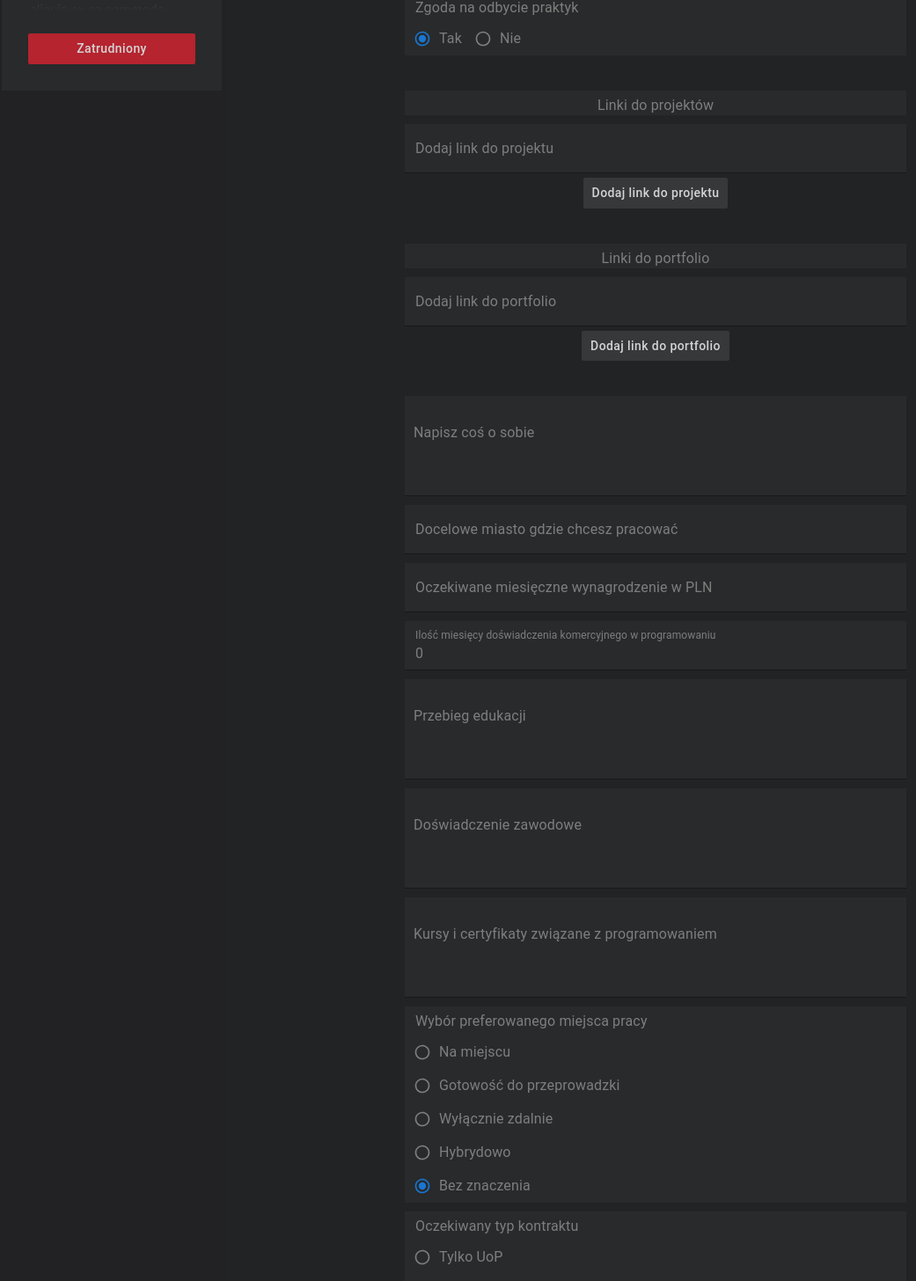
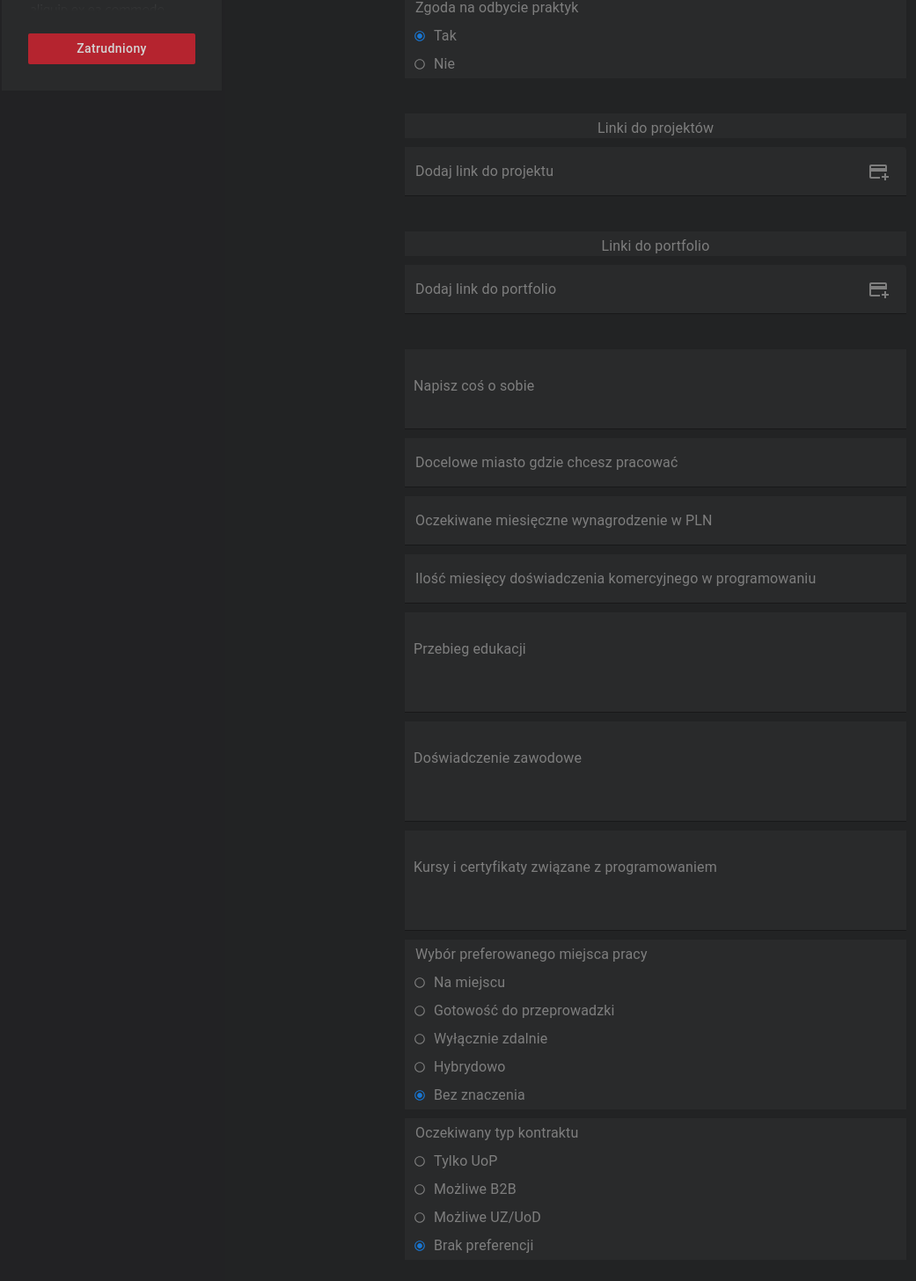
Before and after one commit to patrycja-dev41171/megak-headhunter-6-frontend, a React (Create React App) app: page /student in a window 1280 px wide. Shown: the part 675-2131 px from the top of the page at 88% size, without its empty margins (22-1063 px from the left). Built offline with nearby package versions, Linux system fonts and the light colour scheme.

Commit message:
Separate components, added icon to send

```diff
--- a/src/components/StudentForm/StudentForm.tsx
+++ b/src/components/StudentForm/StudentForm.tsx
@@ -9,12 +9,14 @@ import {
     FormLabel,
     Radio,
     RadioGroup,
-    TextField,
 } from "@mui/material";
 import {MainStyledTextField} from "../StyledComponents/MainStyledTextField";
 import InputAdornment from "@mui/material/InputAdornment";
 import IconButton from "@mui/material/IconButton";
 import DeleteForeverOutlinedIcon from '@mui/icons-material/DeleteForeverOutlined';
+import AddCardIcon from '@mui/icons-material/AddCard';
+import {MultiLineStyledTextField} from "../StyledComponents/MultiLineStyledTextField";
+import OpenInNewIcon from '@mui/icons-material/OpenInNew';
 import "./StudentForm.css";
 
 
@@ -49,6 +51,11 @@ export const StudentForm = () => {
         control,
         name: 'projectUrls'
     })
+
+    //openLinkInNweTab
+    const openInNewTab = (url: string) => {
+        window.open(url, '_blank' );
+    };
 
     const handleClickOnePortfolio = (e: any) => {
         e.preventDefault();
@@ -147,44 +154,43 @@ export const StudentForm = () => {
                     <FormControl fullWidth>
                         <FormLabel
                             sx={{backgroundColor: '#292a2b', color: '#7E7E7E', padding: "5px 12px", textAlign: 'left'}}
-                            // id="demo-row-radio-buttons-group-label"
                         >
                             Zgoda na odbycie praktyk
                         </FormLabel>
                         <RadioGroup
-                            row
                             defaultValue="1"
-                            // aria-labelledby="demo-row-radio-buttons-group-label"
                             sx={{
                                 color: '#7E7E7E',
                                 backgroundColor: '#292a2b',
                                 padding: '0 12px'
                             }}
-                            {...register('canTakeApprenticeship')}
                         >
                             <FormControlLabel
+                                {...register('canTakeApprenticeship')}
                                 value="1"
                                 control={
                                     <Radio
                                         sx={{
                                             color: '#7E7E7E',
-                                            '& .MuiSvgIcon-root': {fontSize: 20,}
+                                            '& .MuiSvgIcon-root': {fontSize: 14}
                                         }}
                                     />
                                 }
                                 label="Tak"
                             />
                             <FormControlLabel
+                                {...register('canTakeApprenticeship')}
                                 value="0"
                                 control={
                                     <Radio
                                         sx={{
                                             color: '#7E7E7E',
-                                            '& .MuiSvgIcon-root': {fontSize: 20,}
+                                            '& .MuiSvgIcon-root': {fontSize: 14}
                                         }}
                                     />
                                 }
-                                label="Nie"/>
+                                label="Nie"
+                            />
                         </RadioGroup>
                     </FormControl>
                 </div>
@@ -221,6 +227,20 @@ export const StudentForm = () => {
                                                         cursor: 'pointer',
                                                         transition: '0.3s',
                                                         '&:hover': {
+                                                            color: '#146DA0',
+                                                        }
+                                                    }}
+                                                    onClick={() => openInNewTab(oneProject.value)}
+                                                >
+                                                    <OpenInNewIcon/>
+                                                </IconButton>
+
+                                                <IconButton
+                                                    sx={{
+                                                        color: '#7E7E7E',
+                                                        cursor: 'pointer',
+                                                        transition: '0.3s',
+                                                        '&:hover': {
                                                             color: '#d93535',
                                                         }
                                                     }}
@@ -245,23 +265,27 @@ export const StudentForm = () => {
                             name="projectInput"
                             onChange={(e) => setOneProject(e.target.value)}
                             label="Dodaj link do projektu"
-                        />
-                        <div>
-                            <MainButton
-                                type="button"
+                            InputProps={{
+                                style: {backgroundColor: '#292a2b'},
+                                endAdornment: (
+                                    <InputAdornment position="end">
+                                        <IconButton
                                             sx={{
-                                    backgroundColor: '#3B3E3FFF',
+                                                color: '#7E7E7E',
+                                                cursor: 'pointer',
+                                                transition: '0.3s',
                                                 '&:hover': {
-                                        backgroundColor: '#3B3E3FFF',
-                                        color: '#0B8BD4',
+                                                    color: '#146DA0',
                                                 }
                                             }}
                                             onClick={handleClickOneProject}
                                         >
-                                Dodaj link do projektu
-                            </MainButton>
-                        </div>
-
+                                            <AddCardIcon/>
+                                        </IconButton>
+                                    </InputAdornment>
+                                ),
+                            }}
+                        />
                     </div>
                 </div>
 
@@ -320,44 +344,38 @@ export const StudentForm = () => {
                             name="portfolioInput"
                             onChange={(e) => setOnePortfolio(e.target.value)}
                             label="Dodaj link do portfolio"
-                        />
-                        <div>
-                            <MainButton
-                                type="button"
+                            InputProps={{
+                                style: {backgroundColor: '#292a2b'},
+                                endAdornment: (
+                                    <InputAdornment position="end">
+                                        <IconButton
                                             sx={{
-                                    backgroundColor: '#3B3E3FFF',
+                                                color: '#7E7E7E',
+                                                cursor: 'pointer',
+                                                transition: '0.3s',
                                                 '&:hover': {
-                                        backgroundColor: '#3B3E3FFF',
-                                        color: '#0B8BD4',
+                                                    color: '#146DA0',
                                                 }
                                             }}
                                             onClick={handleClickOnePortfolio}
                                         >
-                                Dodaj link do portfolio
-                            </MainButton>
-                        </div>
+                                            <AddCardIcon/>
+                                        </IconButton>
+                                    </InputAdornment>
+                                ),
+                            }}
+                        />
                     </div>
                 </div>
                 {/*---------------------------------BIO--------------------------------------*/}
                 <div className="formView_input">
-                    <TextField
+                    <MultiLineStyledTextField
                         fullWidth
                         {...register('bio')}
                         label="Napisz coś o sobie"
                         multiline
-                        minRows={3}
+                        minRows={2}
                         variant="standard"
-                        sx={{
-                            backgroundColor: '#292a2b',
-                            '& .MuiInputLabel-root': {
-                                color: '#7E7E7E',
-                                padding: '10px',
-                            },
-                            '& .MuiInputBase-input': {
-                                color: '#7E7E7E',
-                                padding: '10px',
-                            },
-                        }}
                     />
                 </div>
 
@@ -390,8 +408,7 @@ export const StudentForm = () => {
                         fullWidth
                         type="number"
                         {...register('monthsOfCommercialExp')}
-                        InputProps={{inputProps: {min: 0, max: 9999},}}
-                        defaultValue={0}
+                        InputProps={{inputProps: {min: 0, max: 9999}}}
                         variant="filled"
                         label="Ilość miesięcy doświadczenia komercyjnego w programowaniu"
                     />
@@ -399,70 +416,37 @@ export const StudentForm = () => {
 
                 {/*------------------------------EDUKACJA----------------------------------*/}
                 <div className="formView_input">
-                    <TextField
+                    <MultiLineStyledTextField
                         fullWidth
                         {...register('education')}
                         label="Przebieg edukacji"
                         multiline
                         minRows={3}
                         variant="standard"
-                        sx={{
-                            backgroundColor: '#292a2b',
-                            '& .MuiInputLabel-root': {
-                                color: '#7E7E7E',
-                                padding: '10px',
-                            },
-                            '& .MuiInputBase-input': {
-                                color: '#7E7E7E',
-                                padding: '10px',
-                            },
-                        }}
                     />
                 </div>
 
                 {/*------------------------------PRZEBIEG DOŚWIADCZENIA ZAWODOWEGO-----------------------------*/}
                 <div className="formView_input">
-                    <TextField
+                    <MultiLineStyledTextField
                         fullWidth
                         {...register('workExperience')}
                         label="Doświadczenie zawodowe"
                         multiline
                         minRows={3}
                         variant="standard"
-                        sx={{
-                            backgroundColor: '#292a2b',
-                            '& .MuiInputLabel-root': {
-                                color: '#7E7E7E',
-                                padding: '10px',
-                            },
-                            '& .MuiInputBase-input': {
-                                color: '#7E7E7E',
-                                padding: '10px',
-                            },
-                        }}
                     />
                 </div>
 
                 {/*------------------------------KURSY I CERTYFIKATY ZWIĄZANE Z PROGRAMOWANIEM-----------------------------*/}
                 <div className="formView_input">
-                    <TextField
+                    <MultiLineStyledTextField
                         fullWidth
                         {...register('courses')}
                         label="Kursy i certyfikaty związane z programowaniem"
                         multiline
                         minRows={3}
                         variant="standard"
-                        sx={{
-                            backgroundColor: '#292a2b',
-                            '& .MuiInputLabel-root': {
-                                color: '#7E7E7E',
-                                padding: '10px',
-                            },
-                            '& .MuiInputBase-input': {
-                                color: '#7E7E7E',
-                                padding: '10px',
-                            },
-                        }}
                     />
                 </div>
 
@@ -480,64 +464,68 @@ export const StudentForm = () => {
                                 backgroundColor: '#292a2b',
                                 padding: '0 12px'
                             }}
-                            {...register('expectedTypeWork')}
                             defaultValue="Bez znaczenia"
                         >
                             <FormControlLabel
+                                {...register('expectedTypeWork')}
                                 value="Na miejscu"
                                 control={
                                     <Radio
                                         sx={{
                                             color: '#7E7E7E',
-                                            '& .MuiSvgIcon-root': {fontSize: 20,}
+                                            '& .MuiSvgIcon-root': {fontSize: 14}
                                         }}
                                     />
                                 }
                                 label="Na miejscu"
                             />
                             <FormControlLabel
+                                {...register('expectedTypeWork')}
                                 value="Gotowość do przeprowadzki"
                                 control={
                                     <Radio
                                         sx={{
                                             color: '#7E7E7E',
-                                            '& .MuiSvgIcon-root': {fontSize: 20,}
+                                            '& .MuiSvgIcon-root': {fontSize: 14}
                                         }}
                                     />
                                 }
                                 label="Gotowość do przeprowadzki"
                             />
                             <FormControlLabel
+                                {...register('expectedTypeWork')}
                                 value="Wyłącznie zdalnie"
                                 control={
                                     <Radio
                                         sx={{
                                             color: '#7E7E7E',
-                                            '& .MuiSvgIcon-root': {fontSize: 20,}
+                                            '& .MuiSvgIcon-root': {fontSize: 14}
                                         }}
                                     />
                                 }
                                 label="Wyłącznie zdalnie"
                             />
                             <FormControlLabel
+                                {...register('expectedTypeWork')}
                                 value="Hybrydowo"
                                 control={
                                     <Radio
                                         sx={{
                                             color: '#7E7E7E',
-                                            '& .MuiSvgIcon-root': {fontSize: 20,}
+                                            '& .MuiSvgIcon-root': {fontSize: 14}
                                         }}
                                     />
                                 }
                                 label="Hybrydowo"
                             />
                             <FormControlLabel
+                                {...register('expectedTypeWork')}
                                 value="Bez znaczenia"
                                 control={
                                     <Radio
                                         sx={{
                                             color: '#7E7E7E',
-                                            '& .MuiSvgIcon-root': {fontSize: 20,}
+                                            '& .MuiSvgIcon-root': {fontSize: 14}
                                         }}
                                     />
                                 }
@@ -561,52 +549,55 @@ export const StudentForm = () => {
                                 backgroundColor: '#292a2b',
                                 padding: '0 12px'
                             }}
-                            {...register('expectedContractType')}
                             defaultValue="Brak preferencji"
                         >
                             <FormControlLabel
+                                {...register('expectedContractType')}
                                 value="Tylko UoP"
                                 control={
                                     <Radio
                                         sx={{
                                             color: '#7E7E7E',
-                                            '& .MuiSvgIcon-root': {fontSize: 20,}
+                                            '& .MuiSvgIcon-root': {fontSize: 14}
                                         }}
                                     />
                                 }
                                 label="Tylko UoP"
                             />
                             <FormControlLabel
+                                {...register('expectedContractType')}
                                 value="Możliwe B2B"
                                 control={
                                     <Radio
                                         sx={{
                                             color: '#7E7E7E',
-                                            '& .MuiSvgIcon-root': {fontSize: 20,}
+                                            '& .MuiSvgIcon-root': {fontSize: 14}
                                         }}
                                     />
                                 }
                                 label="Możliwe B2B"
                             />
                             <FormControlLabel
+                                {...register('expectedContractType')}
                                 value="Możliwe UZ/UoD"
                                 control={
                                     <Radio
                                         sx={{
                                             color: '#7E7E7E',
-                                            '& .MuiSvgIcon-root': {fontSize: 20,}
+                                            '& .MuiSvgIcon-root': {fontSize: 14}
                                         }}
                                     />
                                 }
                                 label="Możliwe UZ/UoD"
                             />
                             <FormControlLabel
+                                {...register('expectedContractType')}
                                 value="Brak preferencji"
                                 control={
                                     <Radio
                                         sx={{
                                             color: '#7E7E7E',
-                                            '& .MuiSvgIcon-root': {fontSize: 20,}
+                                            '& .MuiSvgIcon-root': {fontSize: 14}
                                         }}
                                     />
                                 }
@@ -625,7 +616,7 @@ export const StudentForm = () => {
                     </SimpleDialog>
                 }
                 <div style={{marginTop: '50px'}}>
-                    <MainButton type="submit">Wyślij dane</MainButton>
+                    <MainButton type="submit">Zapisz dane z formularza</MainButton>
                 </div>
             </form>
         </>
--- a/src/components/StyledComponents/MainStyledTextField.tsx
+++ b/src/components/StyledComponents/MainStyledTextField.tsx
@@ -2,7 +2,7 @@ import {styled} from "@mui/system";
 import {TextField} from "@mui/material";
 
 export const MainStyledTextField = styled(TextField, {
-    name: "StyledTextField",
+    name: "MainStyledTextField",
 })({
     input: {
         '&:-webkit-autofill': {
--- a/src/components/StyledComponents/AddHrStyledTextField.ts
+++ b/src/components/StyledComponents/MultiLineStyledTextField.tsx
@@ -1,8 +1,8 @@
 import {styled} from "@mui/system";
 import {TextField} from "@mui/material";
 
-export const AddHrStyledTextField = styled(TextField, {
-    name: "StyledTextField",
+export const MultiLineStyledTextField = styled(TextField, {
+    name: "MultiLineStyledTextField",
 })({
     input: {
         '&:-webkit-autofill': {
@@ -11,17 +11,13 @@ export const AddHrStyledTextField = styled(TextField, {
             borderRadius: '0',
         },
     },
+    backgroundColor: '#292a2b',
     '& .MuiInputLabel-root': {
         color: '#7E7E7E',
+        padding: '10px',
     },
     '& .MuiInputBase-input': {
         color: '#7E7E7E',
-        backgroundColor: '#292a2b',
-    },
-    "& input::-webkit-outer-spin-button, & input::-webkit-inner-spin-button": {
-        display: "none",
-    },
-    "& input[type=number]": {
-        MozAppearance: "textfield",
+        padding: '10px',
     },
 });
```
Also changed, not shown: src/components/AddHR/AddHR.tsx (+5 -5 lines). Lines whose indentation alone changed are shown as unchanged.
